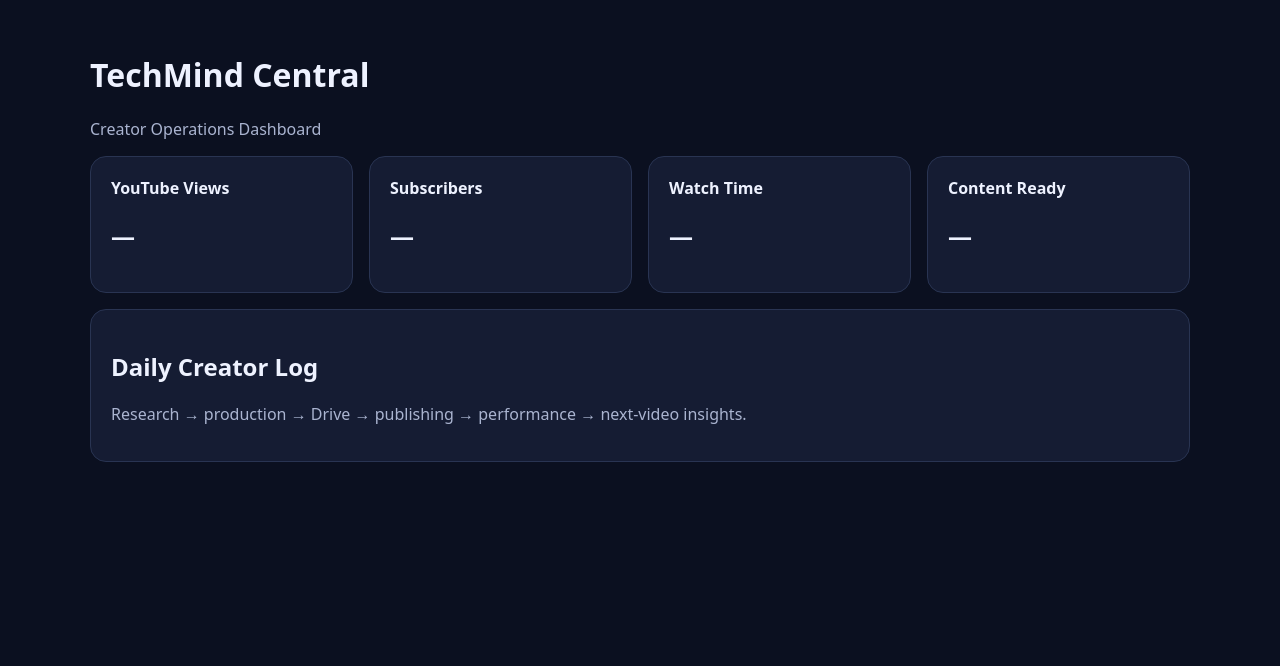
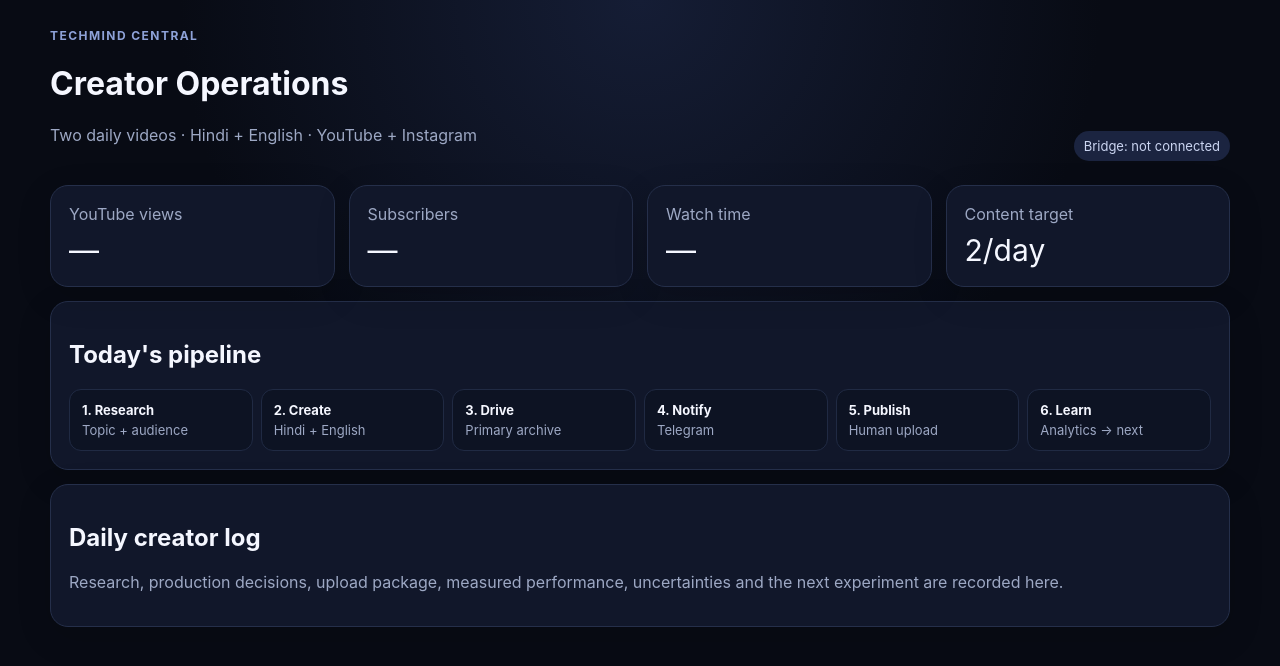
Before and after one commit to pateljiop/techmindcentral, a plain HTML site: page dashboard/index.html in a window 1280 px wide. Drawn offline with Linux system fonts and the light colour scheme.

Commit message:
feat: improve creator dashboard shell

```diff
--- a/dashboard/index.html
+++ b/dashboard/index.html
@@ -3,29 +3,52 @@
 <head>
 <meta charset="utf-8">
 <meta name="viewport" content="width=device-width,initial-scale=1">
+<meta name="description" content="TechMind Central creator operations dashboard">
 <title>TechMind Central — Creator Dashboard</title>
 <style>
-    body{font-family:system-ui,sans-serif;margin:0;background:#0b1020;color:#eef2ff}
-    main{max-width:1100px;margin:auto;padding:32px}
-    .grid{display:grid;grid-template-columns:repeat(auto-fit,minmax(180px,1fr));gap:16px}
-    .card{background:#151c33;border:1px solid #293452;border-radius:16px;padding:20px}
-    .muted{color:#aab4d0}
+:root{color-scheme:dark;font-family:Inter,system-ui,-apple-system,BlinkMacSystemFont,"Segoe UI",sans-serif;background:#080b14;color:#f5f7ff}
+*{box-sizing:border-box}body{margin:0;background:radial-gradient(circle at top,#151d35 0,#080b14 45%);min-height:100vh}
+main{width:min(1180px,calc(100% - 32px));margin:auto;padding:28px 0 56px}
+header{display:flex;justify-content:space-between;gap:20px;align-items:end;margin-bottom:24px}.eyebrow{color:#8ea2d8;text-transform:uppercase;letter-spacing:.12em;font-size:12px;font-weight:700}.muted{color:#9da8c4}
+.grid{display:grid;grid-template-columns:repeat(4,minmax(0,1fr));gap:14px}.card{background:#11172a;border:1px solid #252f4a;border-radius:18px;padding:18px;box-shadow:0 10px 35px #0002}.metric{font-size:30px;margin:8px 0 0}
+.wide{margin-top:14px}.pill{padding:7px 10px;border-radius:999px;background:#1b2440;color:#cbd5f1;font-size:13px}
+.pipeline{display:grid;grid-template-columns:repeat(6,1fr);gap:8px}.step{padding:12px;border-radius:12px;background:#0d1323;border:1px solid #202a43;font-size:13px}.step b{display:block;margin-bottom:4px}
+@media(max-width:800px){.grid{grid-template-columns:repeat(2,1fr)}.pipeline{grid-template-columns:repeat(2,1fr)}header{display:block}}
 </style>
 </head>
 <body>
 <main>
-  <h1>TechMind Central</h1>
-  <p class="muted">Creator Operations Dashboard</p>
+<header>
+<div><div class="eyebrow">TechMind Central</div><h1>Creator Operations</h1><p class="muted">Two daily videos · Hindi + English · YouTube + Instagram</p></div>
+<div class="pill" id="system-status">Bridge: checking…</div>
+</header>
 <section class="grid">
-    <div class="card"><b>YouTube Views</b><h2 id="views">—</h2></div>
-    <div class="card"><b>Subscribers</b><h2 id="subs">—</h2></div>
-    <div class="card"><b>Watch Time</b><h2 id="watch">—</h2></div>
-    <div class="card"><b>Content Ready</b><h2 id="ready">—</h2></div>
+<article class="card"><span class="muted">YouTube views</span><div class="metric" id="views">—</div></article>
+<article class="card"><span class="muted">Subscribers</span><div class="metric" id="subs">—</div></article>
+<article class="card"><span class="muted">Watch time</span><div class="metric" id="watch">—</div></article>
+<article class="card"><span class="muted">Content target</span><div class="metric" id="ready">2/day</div></article>
 </section>
-  <div class="card" style="margin-top:16px">
-    <h2>Daily Creator Log</h2>
-    <p class="muted">Research → production → Drive → publishing → performance → next-video insights.</p>
-  </div>
+<section class="card wide"><h2>Today's pipeline</h2><div class="pipeline">
+<div class="step"><b>1. Research</b><span class="muted">Topic + audience</span></div>
+<div class="step"><b>2. Create</b><span class="muted">Hindi + English</span></div>
+<div class="step"><b>3. Drive</b><span class="muted">Primary archive</span></div>
+<div class="step"><b>4. Notify</b><span class="muted">Telegram</span></div>
+<div class="step"><b>5. Publish</b><span class="muted">Human upload</span></div>
+<div class="step"><b>6. Learn</b><span class="muted">Analytics → next</span></div>
+</div></section>
+<section class="card wide"><h2>Daily creator log</h2><p class="muted">Research, production decisions, upload package, measured performance, uncertainties and the next experiment are recorded here.</p></section>
 </main>
+<script>
+const endpoint = window.BRIDGE_URL || "";
+const status = document.querySelector("#system-status");
+if (endpoint) {
+  fetch(endpoint.replace(/\/$/,"") + "/api/health")
+    .then(r => r.ok ? r.json() : Promise.reject(new Error("health failed")))
+    .then(d => { status.textContent = d.ok ? "Bridge: online" : "Bridge: issue"; })
+    .catch(() => { status.textContent = "Bridge: offline"; });
+} else {
+  status.textContent = "Bridge: not connected";
+}
+</script>
 </body>
 </html>
```
Lines whose indentation alone changed are shown as unchanged.
